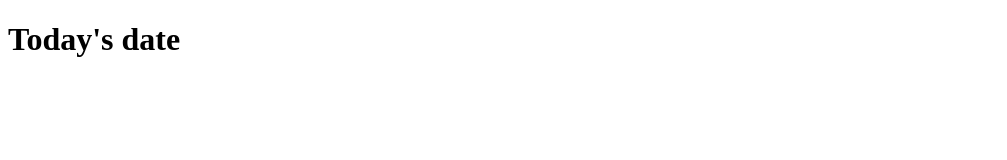
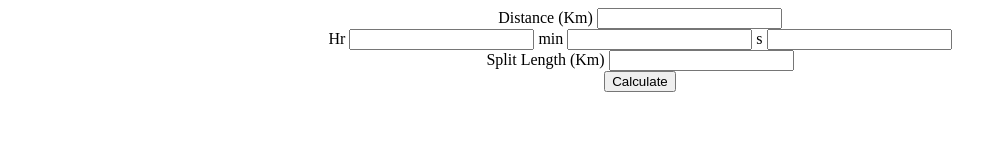
Before and after one commit to tristanpank/run-hub, a plain HTML site: page split-calculator/split-calculator.html in a window 1280 px wide. Shown: the whole page, without its empty margins (0-1007 px from the left). Drawn offline with Linux system fonts and the light colour scheme.

Commit message:
Make Split HTML Form

```diff
--- a/split-calculator/split-calculator.css
+++ b/split-calculator/split-calculator.css
@@ -0,0 +1,5 @@
+#split-input {
+    display: flex;
+    flex-direction: column;
+    align-items: center;
+}
--- a/split-calculator/split-calculator.html
+++ b/split-calculator/split-calculator.html
@@ -4,9 +4,29 @@
     <meta charset="UTF-8">
     <meta http-equiv="X-UA-Compatible" content="IE=edge">
     <meta name="viewport" content="width=device-width, initial-scale=1.0">
-    <title>Document</title>
+    <title>Run Hub</title>
+    <link rel="stylesheet" href="./split-calculator.css">
 </head>
 <body>
+    <form id="split-input">
+        <div class="distance-div">
+            <label for="distance">Distance (Km)</label>
+            <input type="number" id="distance">
+        </div>
+        <div class="time-div">
+            <label for="hr">Hr</label>
+            <input type="number" id="hr">
+            <label for="min">min</label>
+            <input type="number" id="minutes">
+            <label for="sec">s</label>
+            <input type="number" id="sec">
+        </div>
+        <div class="split-div">
+            <label for="split-dist">Split Length (Km)</label>
+            <input type="number" id="split-dist">
+        </div>
+        <button type="button" id="split-submit">Calculate</button>
+    </form>
     <script type="text/javascript" src="./split-calculator.js"></script>
 </body>
 </html>
--- a/split-calculator/split-calculator.js
+++ b/split-calculator/split-calculator.js
@@ -1,6 +1,5 @@
 
 console.log('test');
-document.body.innerHTML = "<h1>Today's date </h1>"
 let dist = 5
 let dist_unit = 'km'
 let output_unit = 'km'
```
